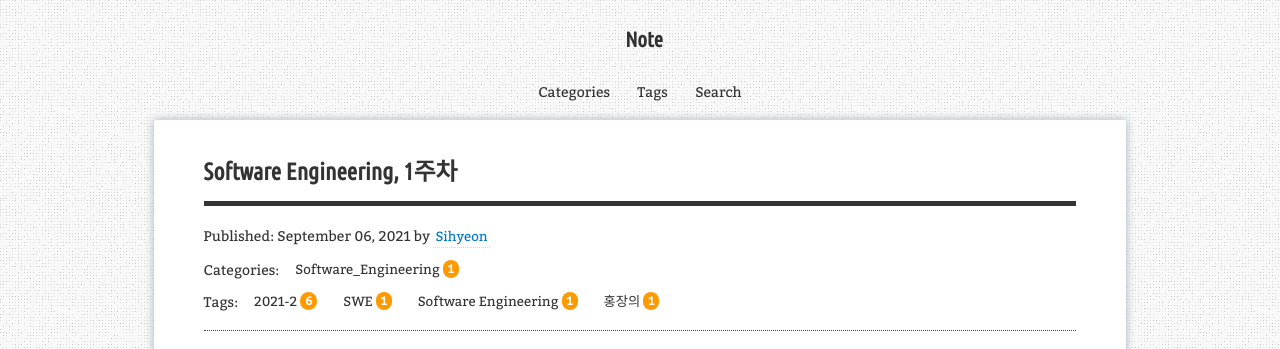
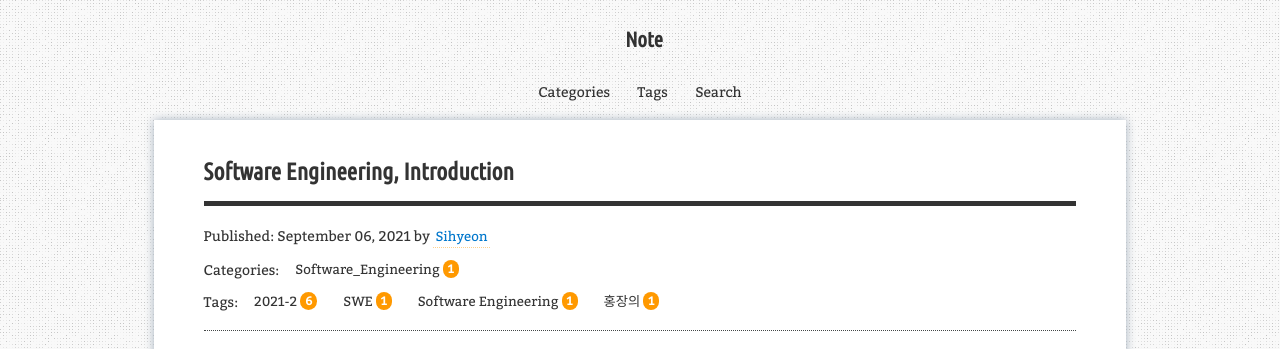
Before and after one commit to aristohyun/aristohyun.github.io, a Jekyll site: the page built from _posts/2021-09-06-SE_01.md, in a window 1280 px wide and 900 px high. Shown: the top 349 px of the window. Built offline with Jekyll 4.4.1, drawn with Linux system fonts in a browser that asks for light colours; comment, search, counter and statistics services are not loaded.

Commit message:
Update 2021-09-06-SE_01.md

```diff
--- a/_posts/2021-09-06-SE_01.md
+++ b/_posts/2021-09-06-SE_01.md
@@ -1,6 +1,6 @@
 ---
 layout: post
-title: "Software Engineering, 1주차"
+title: "Software Engineering, Introduction"
 description: "SWE, 홍장의 교수님"
 categories: [Software_Engineering]
 tags: [2021-2, SWE, Software Engineering, 홍장의]
```
